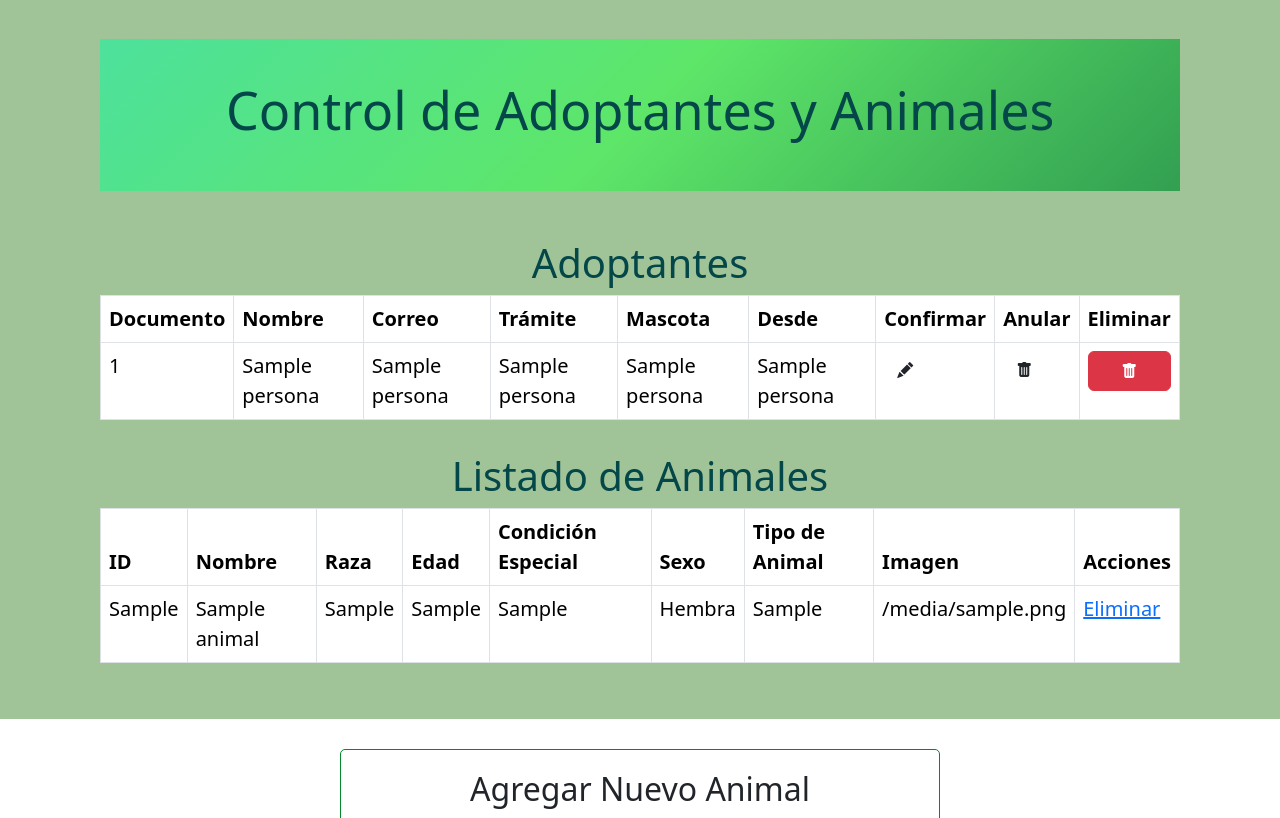
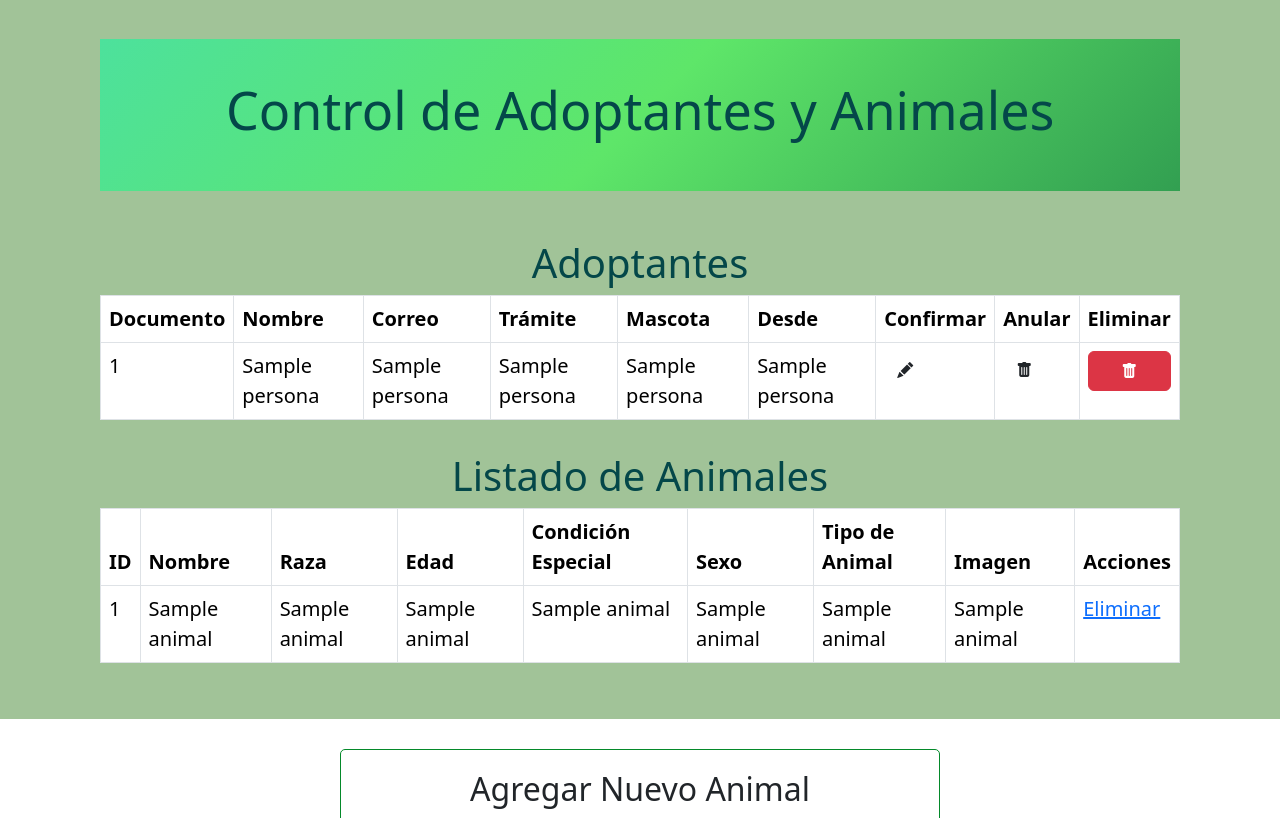
Before and after one commit to SabrinaCortez/back-Adopcion-Web, a Flask app: template app/templates/listadoAdoptantes.html in a window 1280 px wide. Shown: the part 163-981 px from the top of the page. Run offline with Flask 3, Linux system fonts and the light colour scheme; the template is opened without the code that fills it: most values are stand-ins (such as "Sample title", 1, 10 or a date in 2020); some libraries are stand-ins or nearby versions; some web fonts are replaced.

Commit message:
muestra animales

```diff
--- a/app/templates/listadoAdoptantes.html
+++ b/app/templates/listadoAdoptantes.html
@@ -70,21 +70,27 @@
                 </tr>
             </thead>
             <tbody>
+
                 {% for animal in animales %}
+
                 <tr>
-                    <td>{{ animal.idAnimales }}</td>
-                    <td>{{ animal.cNombre }}</td>
-                    <td>{{ animal.cRaza }}</td>
-                    <td>{{ animal.cEdad }}</td>
-                    <td>{{ animal.cCondicionEspecial }}</td>
-                    <td>{{ 'Macho' if animal.cSexo == 'M' else 'Hembra' }}</td>
-                    <td>{{ animal.cidTipoAnimal }}</td>
-                    <td>{{ animal.cImagen }}</td>
+                    <td>{{   animal[0]}}</td>
+                    <td>{{   animal[1]}}</td>
+                    <td>{{   animal[2]}}</td>
+                    <td>{{   animal[3]}}</td>
+                    <td>{{   animal[4]}}</td>
+                    <td>{{   animal[5]}}</td>
+                    <td>{{   animal[6]}}</td>
+                    <td>{{   animal[7]}}</td>
+
+
+
                     <td>
                         <a href="/eliminar_animal/{{ animal.idAnimales }}" onclick="return confirm('¿Estás seguro de que deseas eliminar este animal?');">Eliminar</a>
                     </td>
                 </tr>
                 {% endfor %}
+
             </tbody>
         </table>
 
```
Also changed, not shown: 1 other file.
